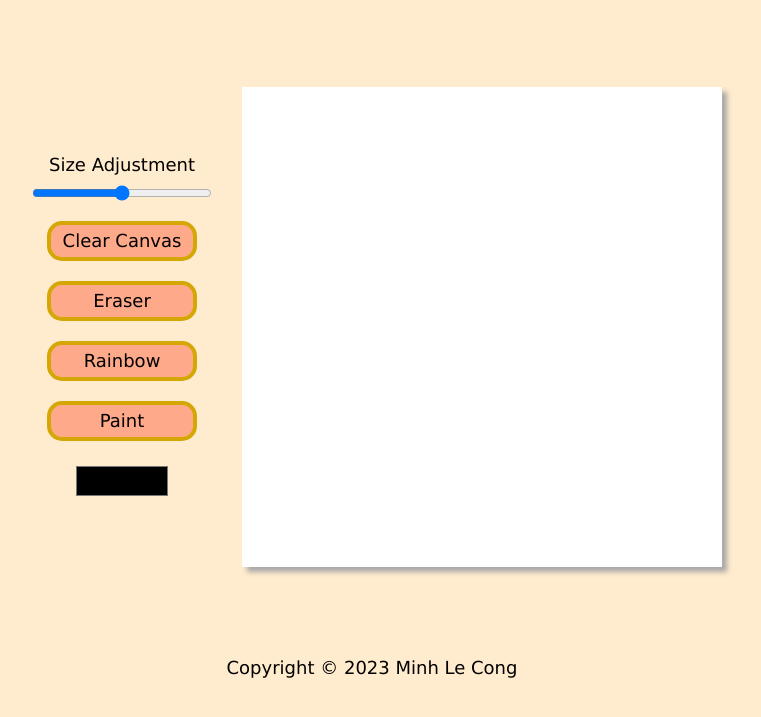
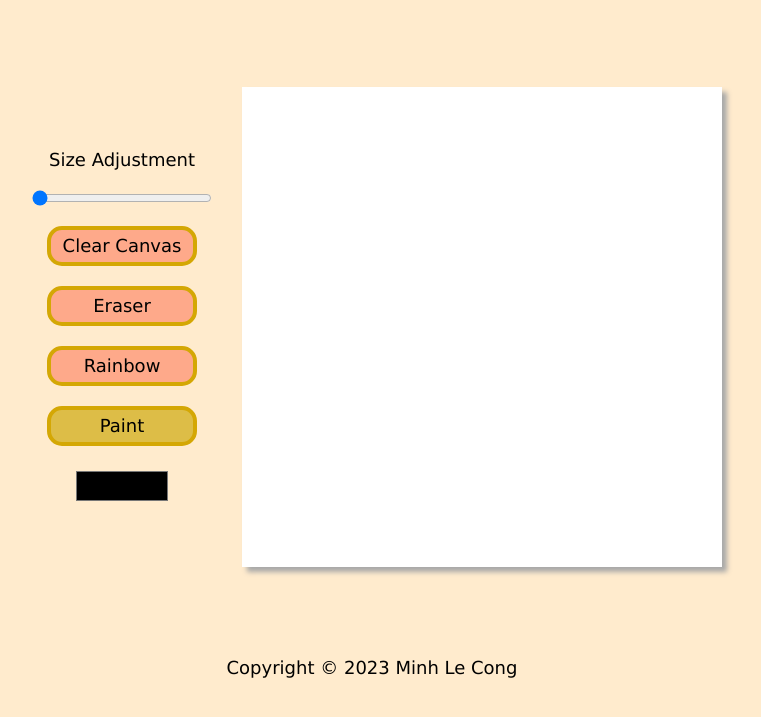
Before and after one commit to brianle169/etch-a-sketch, a plain HTML site: page index.html in a window 1280 px wide. Shown: the part 117-834 px from the top of the page, without its empty margins (268-1029 px from the left). Drawn offline with Linux system fonts and the light colour scheme.

Commit message:
Add size-adjustment feature with input type range

```diff
--- a/index.html
+++ b/index.html
@@ -17,7 +17,16 @@
          <div class="modes-container" id="modes-container">
             <label class="page-text" id="slider-container" for="size-slider">
                Size Adjustment
-               <input type="range" name="" id="size-slider" min="16" max="64" />
+               <label for="size-slider" id="slider-value"></label>
+               <input
+                  type="range"
+                  name=""
+                  id="size-slider"
+                  min="16"
+                  max="64"
+                  step="2"
+                  value="16"
+               />
             </label>
 
             <button class="page-text" id="clear-button">Clear Canvas</button>
--- a/script.js
+++ b/script.js
@@ -1,6 +1,7 @@
 const grid = document.getElementById("grid-container");
 const DEFAULT_CANVAS_COLOR = "#ffffff"; //white background
-const DEFAULT_GRID_SIZE = 64; //16 cells per side;
+const DEFAULT_PAINT_COLOR = "#000000";
+const DEFAULT_GRID_SIZE = 16; //16 cells per side;
 const modeSelected = false;
 const DEFAULT_GRID_CONTAINER_SIZE =
    document.getElementById("grid-container").clientHeight; //pixels
@@ -12,16 +13,16 @@ const eraserButton = document.getElementById("eraser-button");
 const rainbowButton = document.getElementById("rainbow-button");
 const paintButton = document.getElementById("paint-button");
 const sizeSlider = document.getElementById("size-slider");
+const sliderLabel = document.querySelector("label#slider-value");
 
 //Input values
 const DEFAULT_MODE = paintButton;
-let currentColor = DEFAULT_CANVAS_COLOR;
+let currentColor = DEFAULT_PAINT_COLOR;
 let currentMode = null;
 
 clearButton.onclick = () => clearCanvas();
 colorPicker.oninput = (e) => {
    changeCurrentColor(e.target.value);
-   activateMode(paintButton);
 };
 paintButton.onclick = () => {
    activateMode(paintButton);
@@ -31,6 +32,17 @@ eraserButton.onclick = () => {
 };
 rainbowButton.onclick = () => {
    activateMode(rainbowButton);
+};
+
+sizeSlider.oninput = (e) => {
+   console.log(e.target.value);
+   sliderLabel.textContent = `${e.target.value} × ${e.target.value} `;
+};
+
+sizeSlider.onchange = (e) => {
+   grid.innerHTML = "";
+   drawGrid(e.target.value);
+   activateMode(paintButton);
 };
 
 let mouseDown = false;
@@ -104,4 +116,8 @@ function clearCanvas() {
    cells.forEach((cell) => (cell.style.backgroundColor = DEFAULT_CANVAS_COLOR));
 }
 
-drawGrid(DEFAULT_GRID_SIZE);
+//IIFE
+(() => {
+   drawGrid(DEFAULT_GRID_SIZE);
+   activateMode(paintButton);
+})();
--- a/style.css
+++ b/style.css
@@ -61,7 +61,7 @@ main > #modes-container {
 }
 
 #modes-container .active {
-   background-color: #8e7623;
+   background-color: #ddbd47;
 }
 
 button {
```
